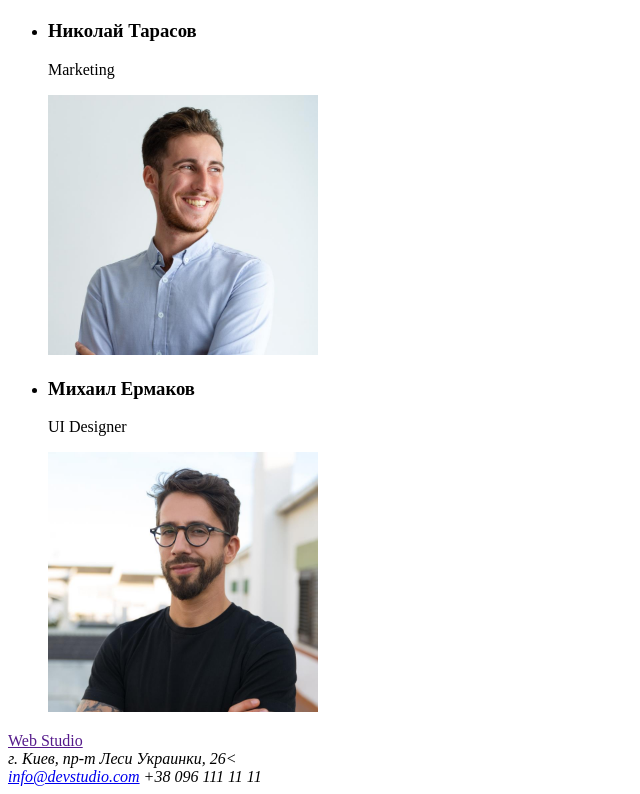
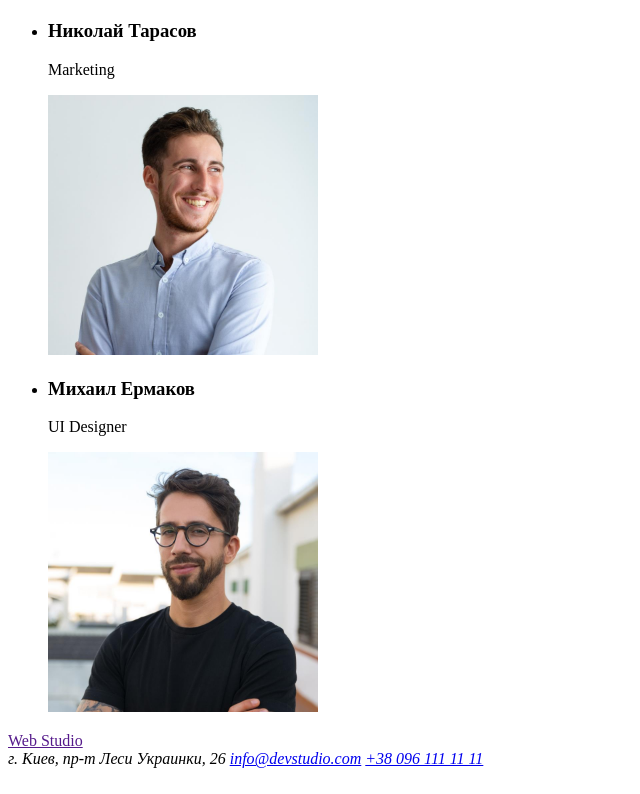
Before and after one commit to n44bok/goit-markup-hw-01, a plain HTML site: page index.html in a window 1280 px wide. Shown: the part 2316-3110 px from the top of the page, without its empty margins (0-640 px from the left). Drawn offline with Linux system fonts and the light colour scheme.

Commit message:
Update index.html

```diff
--- a/index.html
+++ b/index.html
@@ -109,12 +109,9 @@
         <a href="">Web Studio</a>
 
         <address>
-            г. Киев, пр-т Леси Украинки, 26<
-        </address>
-
-        <address>
+            г. Киев, пр-т Леси Украинки, 26
             <a href="mailto:nfo@devstudio.com">info@devstudio.com</a>
-            <a href="tel:+380961111111"></a>+38 096 111 11 11</a>
+            <a href="tel:+380961111111">+38 096 111 11 11</a>
         </address>
     </footer>
 </body>
```
